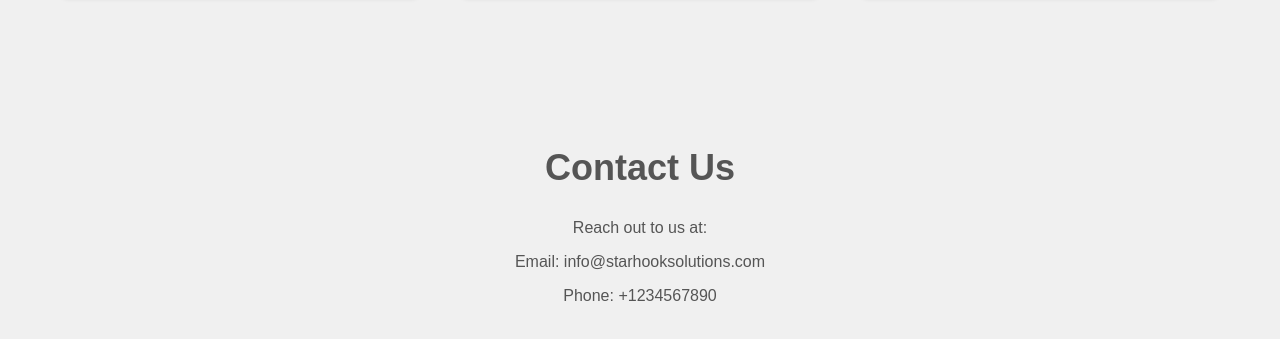
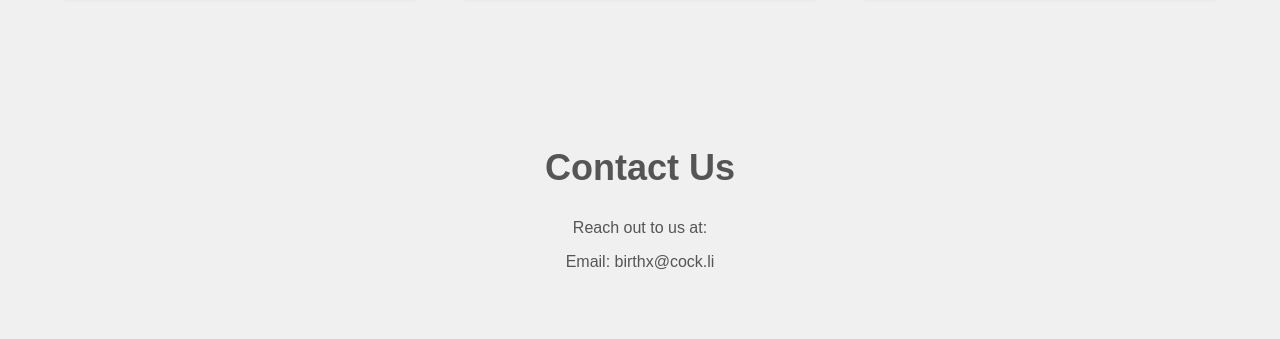
Before and after one commit to borthdayzz/starhook.solutions, a plain HTML site: page index.html in a window 1280 px wide. Shown: the part 839-1178 px from the top of the page. Drawn offline with Linux system fonts and the light colour scheme.

Commit message:
Update index.html

```diff
--- a/index.html
+++ b/index.html
@@ -139,8 +139,7 @@
         <div class="container">
             <h2 class="section-heading">Contact Us</h2>
             <p>Reach out to us at:</p>
-            <p>Email: info@starhooksolutions.com</p>
-            <p>Phone: +1234567890</p>
+            <p>Email: birthx@cock.li</p>
         </div>
     </section>
     <footer>
```
